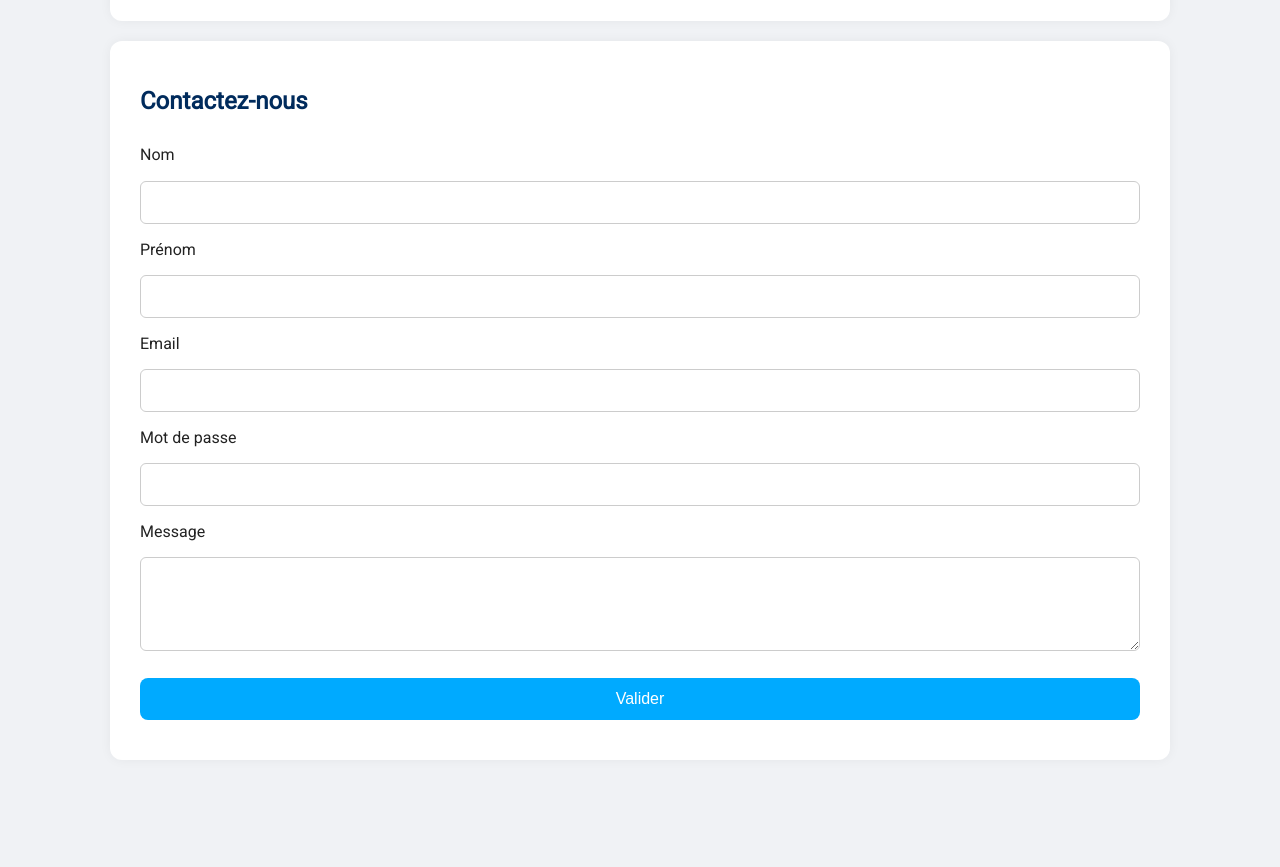
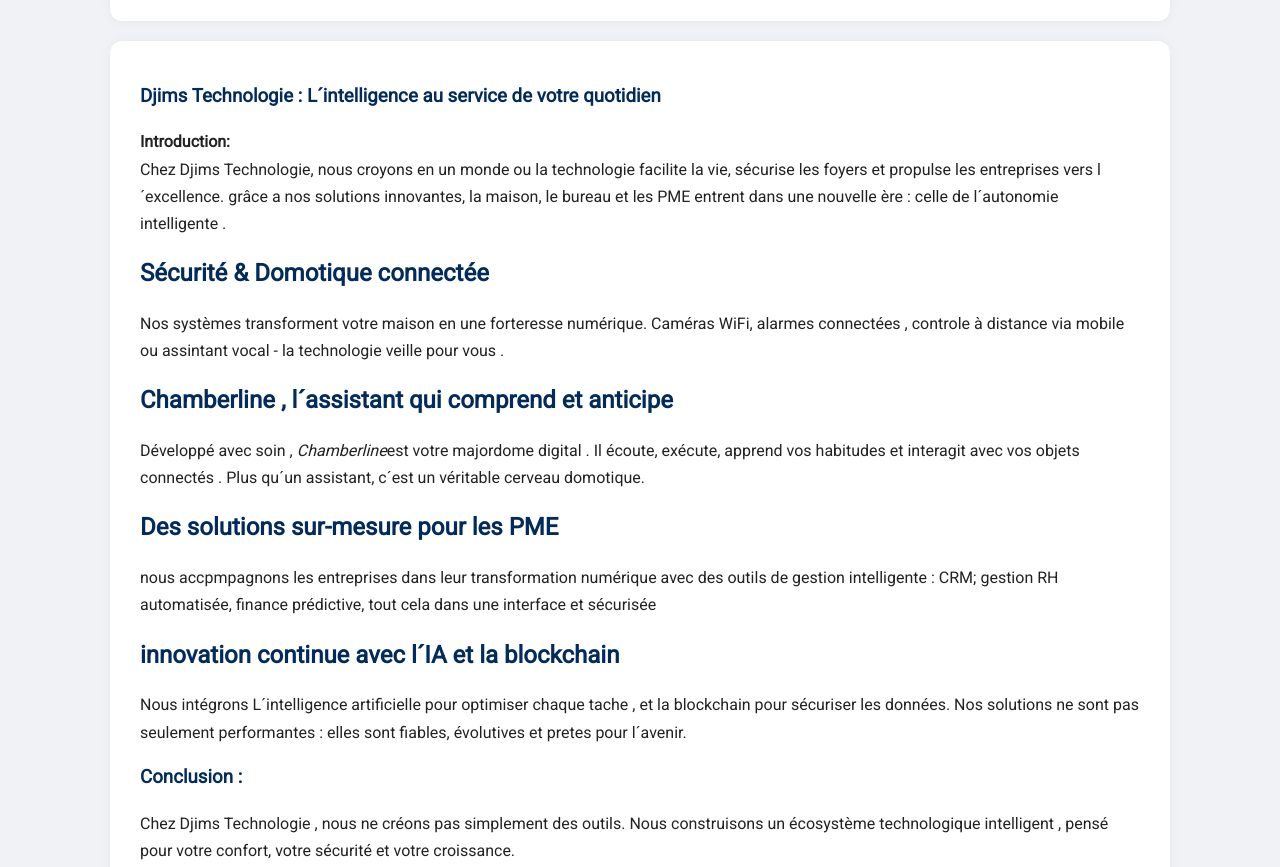
Before and after one commit to djims1553/djims, a plain HTML site: page index.html in a window 1280 px wide. Shown: the part 5700-6567 px from the top of the page. Before the commit the page ends 6520 px from the top, so only its background shows below. Drawn offline with Linux system fonts and the light colour scheme.

Commit message:
mise à jour du site Djims Technologie

```diff
--- a/index.html
+++ b/index.html
@@ -1,4 +1,4 @@
-<!DOCTYPE html>
+  <!DOCTYPE html>
 <html lang="fr">
 <head>
   <meta charset="UTF-8">
@@ -67,6 +67,31 @@
         <p>Chez Djims Technologie, nous garantissons votre sécurité grâce à notre expertise.</p>
       </div>
     </section>
+    <section id="Blog">
+      <article>
+        <h1>Djims Technologie  : L´intelligence au service de votre quotidien</h1>
+
+        <p><strong>Introduction:</strong><br>
+        Chez Djims Technologie, nous croyons en un monde ou la technologie facilite la vie, sécurise les foyers et propulse les entreprises vers l´excellence. grâce a nos solutions innovantes, la maison, le bureau et les PME entrent dans une nouvelle ère : celle de l´autonomie intelligente .</p>
+
+         <h2>Sécurité & Domotique connectée</h2>
+         <p>Nos systèmes transforment votre maison en une forteresse numérique. Caméras WiFi, alarmes connectées , controle à distance via mobile ou assintant vocal - la technologie veille pour vous .</p>
+
+         <h2>Chamberline , l´assistant qui comprend et anticipe</h2>
+         <p>Développé avec soin , <em>Chamberline</em>est votre majordome digital . Il écoute, exécute, apprend vos habitudes et interagit avec vos objets connectés . Plus qu´un assistant, c´est un véritable cerveau domotique.</p>
+
+         <h2>Des solutions sur-mesure pour les PME</h2>
+         <p>nous accpmpagnons les entreprises dans leur transformation numérique avec des outils de gestion intelligente : CRM; gestion RH automatisée, finance prédictive, tout cela dans une interface et sécurisée</p>
+         <h2>innovation continue avec l´IA et la blockchain</h2>
+         <p>Nous intégrons L´intelligence artificielle pour optimiser chaque tache , et la blockchain pour sécuriser les données. Nos solutions ne sont pas seulement performantes : elles sont fiables, évolutives et pretes pour l´avenir. </p>
+
+         <h3>Conclusion :</h3>
+         <p>Chez Djims Technologie , nous ne créons pas simplement des outils. Nous construisons un écosystème technologique intelligent , pensé pour votre confort, votre sécurité et votre croissance.</p>
+
+
+      </article>
+
+    </section>
 
     <section id="contact">
       <h2>Contactez-nous</h2>
```
